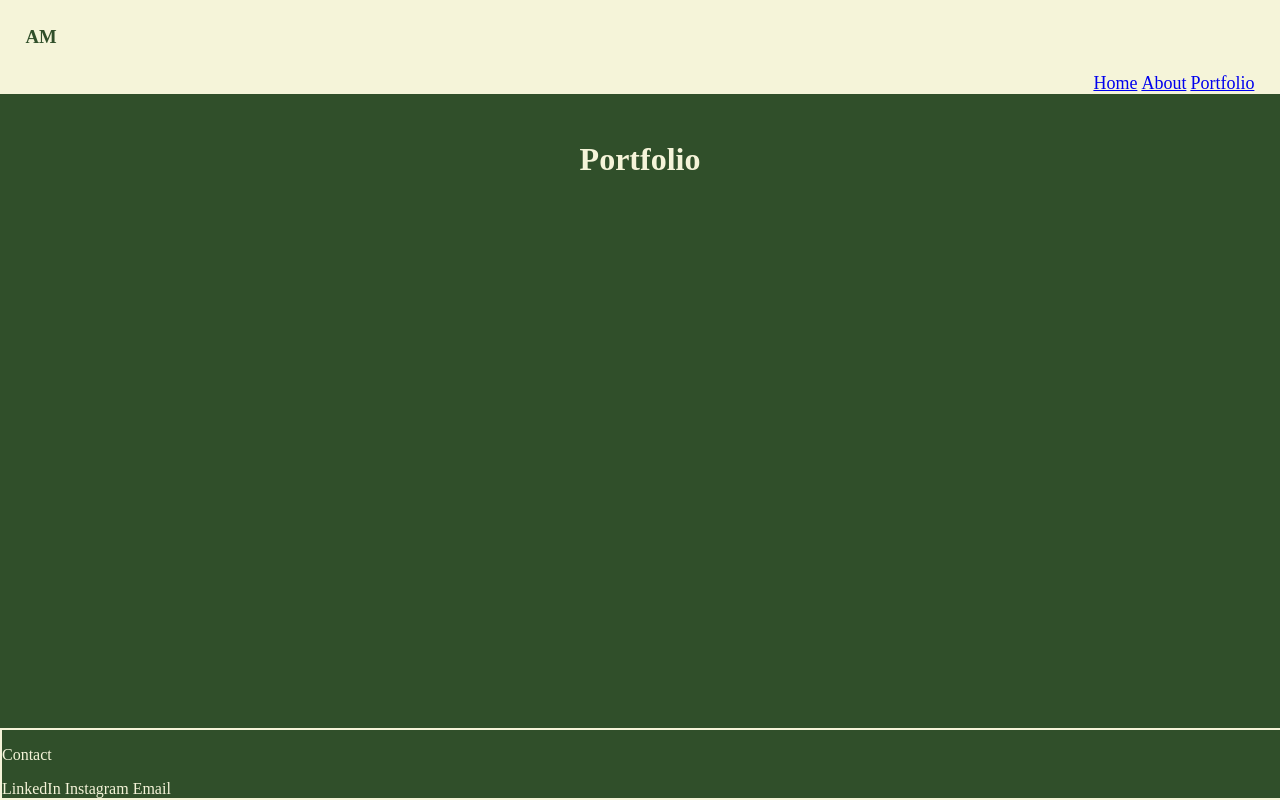
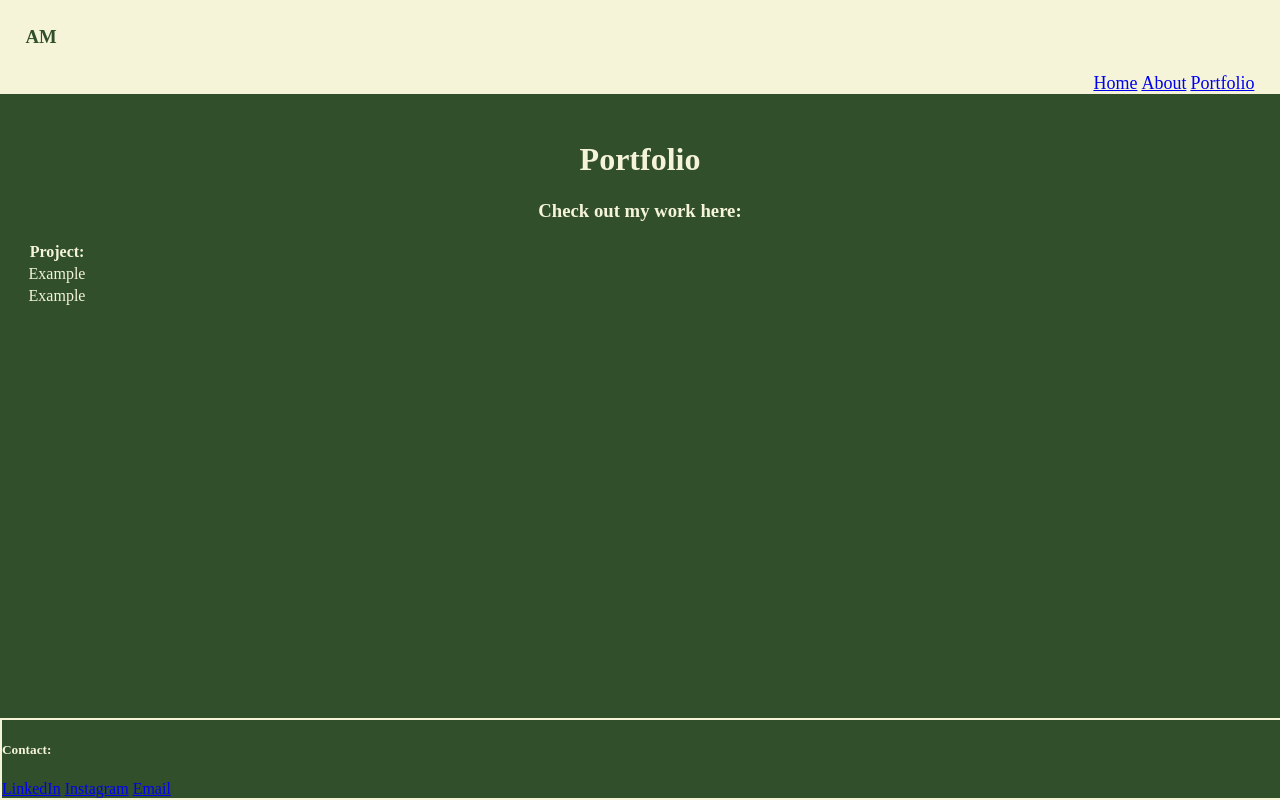
Before and after one commit to amead99/personal-website, a plain HTML site: page portfolio.html in a window 1280 px wide. Drawn offline with Linux system fonts and the light colour scheme; a web font is replaced by a local one.

Commit message:
Added content to HTML pages. Home and About have a paragraph and an image. Portfolio has a table.

```diff
--- a/portfolio.html
+++ b/portfolio.html
@@ -19,16 +19,30 @@
     </header>
     <main>
         <h1>Portfolio</h1>
-        <h4></h4>
-        <p></p>
+        <h3>Check out my work here:</h3>
+    <table>
+      <thead>
+        <tr>
+          <th>Project:</th>
+        </tr>
+      </thead>
+      <tbody>
+        <tr>
+          <td>Example</td>
+        </tr>
+        <tr>
+          <td>Example</td>
+        </tr>
+      </tbody>
+    </table>
     </main>
     <footer>
-            <div> <!--Contains secondary nav for social links-->
-                <p>Contact</p>
-                    <a>LinkedIn</a>
-                    <a>Instagram</a>
-                    <a>Email</a>
-            </div>
+        <div class="bottom-nav"> <!--Contains secondary nav for social links-->
+            <h5>Contact:</h5>
+                <a href="https://www.linkedin.com/in/allison-meadors/">LinkedIn</a>
+                <a href="https://instagram.com/allisonmeadors?igshid=YTQwZjQ0NmI0OA%3D%3D&utm_source=qr">Instagram</a>
+                <a href="mailto:amead1399@gmail.com">Email</a>
+        </div>
     </footer>
 </body>
 </html>
```
Also changed, not shown: about.html (+4 -2 lines), index.html (+5 -2 lines).
